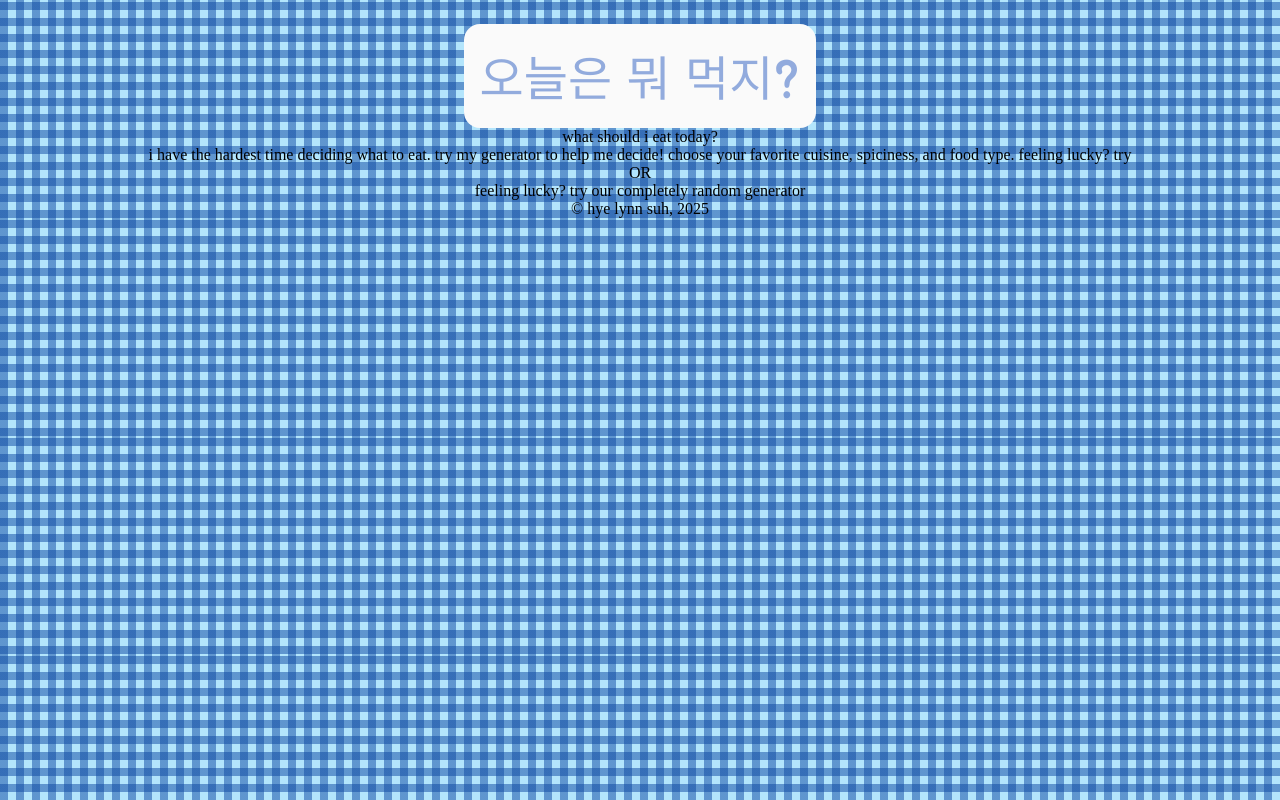
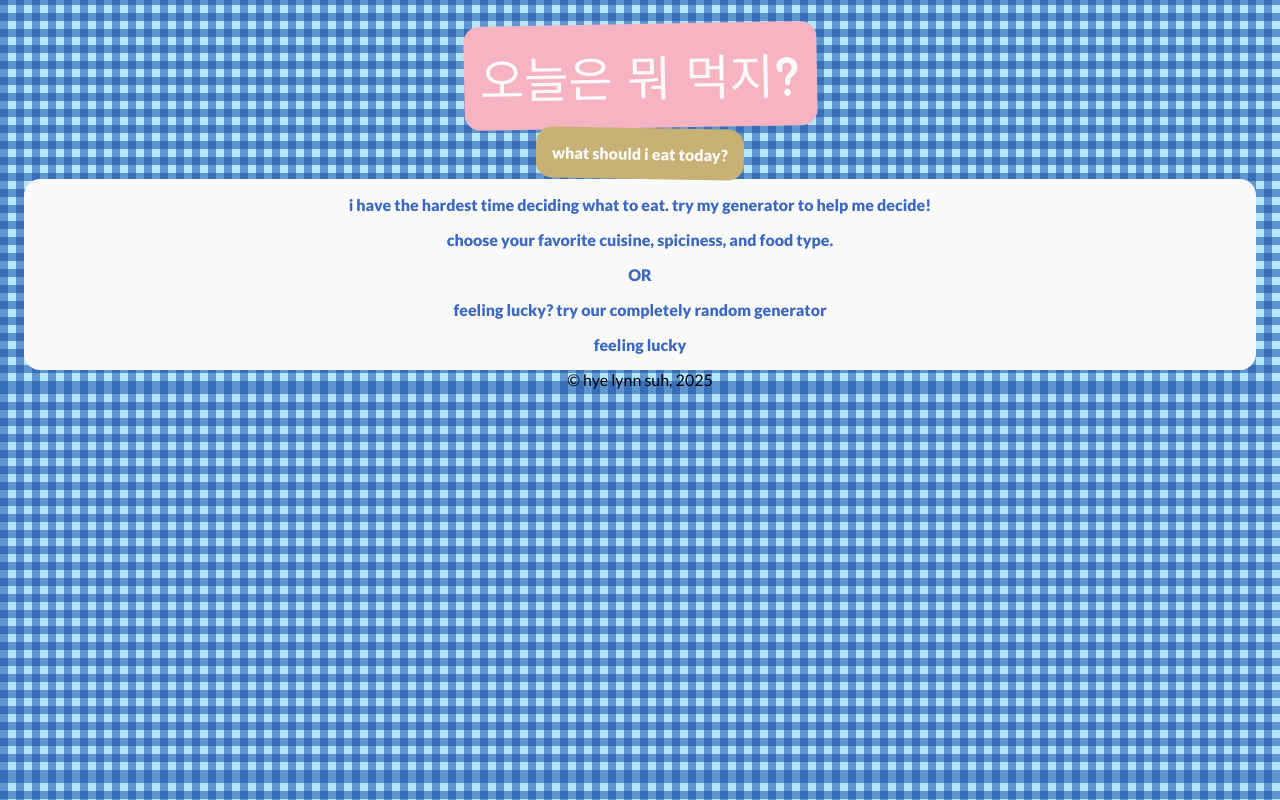
Before and after one commit to hyelynnsuh/functions, a plain HTML site: page index.html in a window 1280 px wide. Drawn offline with Linux system fonts and the light colour scheme.

Commit message:
hate this at the moment LOL

```diff
--- a/index.html
+++ b/index.html
@@ -21,10 +21,18 @@
 		<section class="hero">
 			<h1 class="title">오늘은 뭐 먹지?</h1>
 		</section>
-		<p class="subtitle">what should i eat today?</p>
-		<p class="description">i have the hardest time deciding what to eat. try my generator to help me decide! choose your favorite cuisine, spiciness, and food type. feeling lucky? try </p>
-		<p> OR </p>
-		<p>feeling lucky? try our completely random generator</p>
+		<section class="sub">
+			<p class="subtitle">what should i eat today?</p>
+		</section>
+		<section class="colophon">
+			<p class="description">i have the hardest time deciding what to eat. try my generator to help me decide!</p>
+			<p>choose your favorite cuisine, spiciness, and food type.</p>
+			<p> OR </p>
+			<p>feeling lucky? try our completely random generator</p>
+			<button>feeling lucky</button>
+		</section>
+
+
 		<!-- <header class="navbar">
 			<a href="#" class="logo">
 				<img src="assets/logo.png">
--- a/stylesheets/common.css
+++ b/stylesheets/common.css
@@ -6,6 +6,8 @@
 	--shadow: #2a272382;
 	--light-blue: #3a68c48a;
 	--blue: #3a68c4;
+	--pink: #f6b3c2;
+	--yellow: #c7b174;
 	--font-family: "Lato", sans-serif;
 	--bolded: 900;
 	--margin: 1.5rem;
--- a/stylesheets/landing.css
+++ b/stylesheets/landing.css
@@ -5,6 +5,7 @@
 
 * {
 	text-align: center;
+	font-family: var(--font-family);
 }
 
 body {
@@ -17,15 +18,39 @@ body {
 /* HERO TEXT */
 h1 {
 	font-family: var(--jua);
-	color: var(--light-blue);
+	color: var(--white);
 	font-size: calc(var(--font-size)*3);
 }
 
-.hero {
-	background-color: var(--white);
+.hero, .sub {
 	width: fit-content;
 	margin: auto;
-	margin-top: var(--margin);
 	padding: var(--padding);
 	border-radius: var(--border-radius);
 }
+
+.hero {
+	transform: rotate(-1deg);
+	background-color: var(--pink);
+	margin-top: var(--margin);
+}
+
+.sub {
+	font-weight: var(--bolded);
+	background-color: var(--yellow);
+	color: var(--white);
+	transform: rotate(1deg);
+}
+
+.colophon {
+	background-color: var(--white);
+	padding: var(--padding);
+	border-radius: var(--border-radius);
+	display: flex;
+	flex-direction: column;
+	gap: var(--gap);
+	font-weight: var(--bolded);
+	color: var(--blue);
+	margin-left: var(--margin);
+	margin-right: var(--margin);
+}
```
